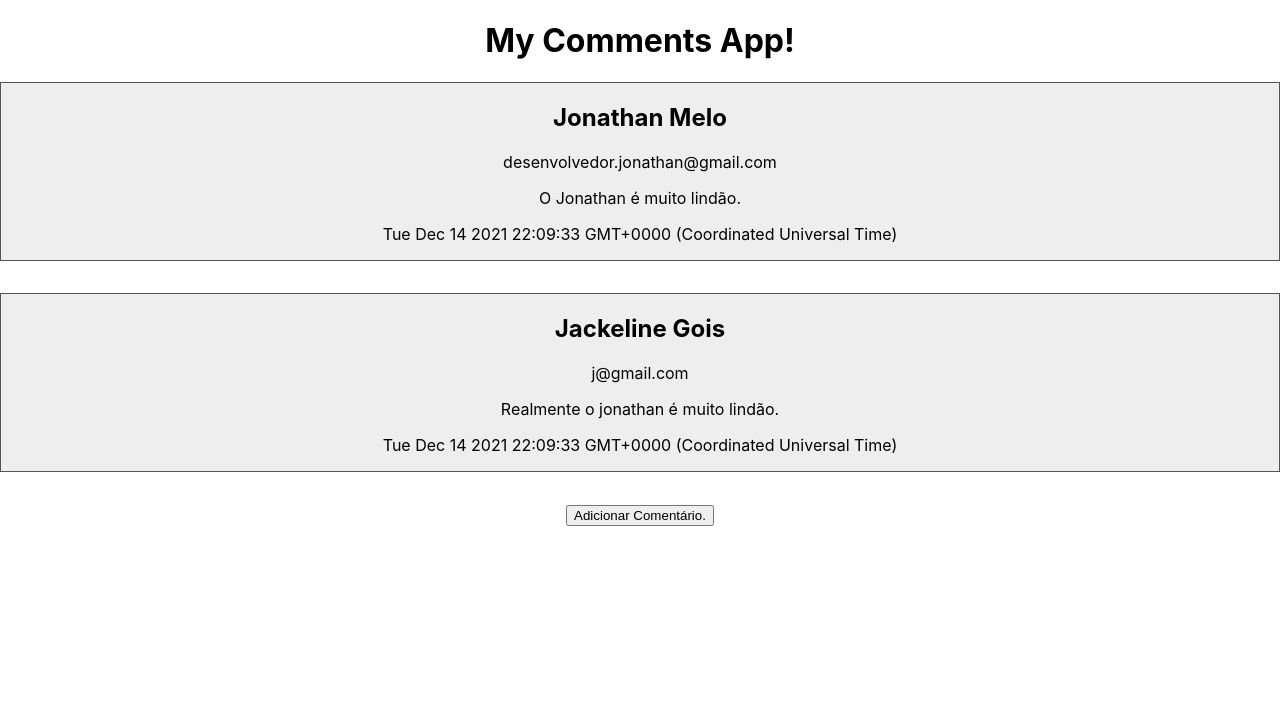
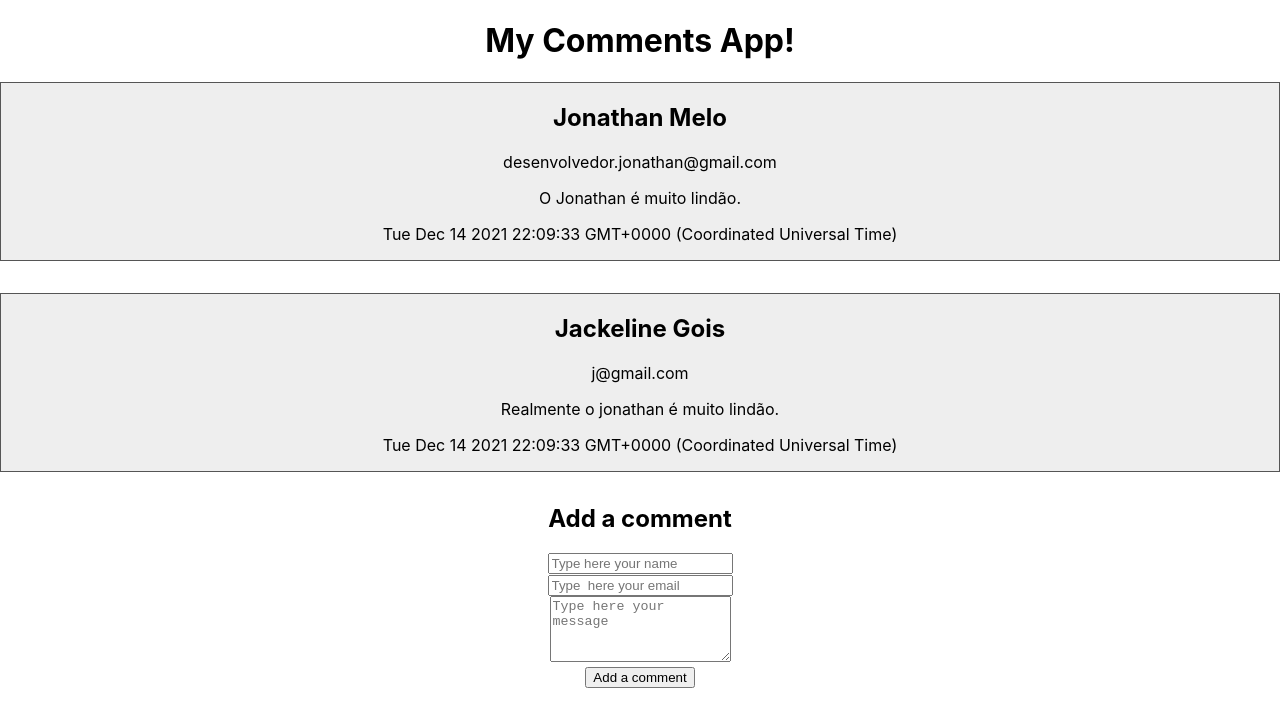
Before and after one commit to carreiraDesenvolvedor/reactjs-comment-app, a React (Create React App) app: page / in a window 1280 px wide. Shown: the top 726 px of the page. Built offline with nearby package versions, Linux system fonts and the light colour scheme.

Commit message:
Adicionando comentario no state a partir do formulário

```diff
--- a/src/App.js
+++ b/src/App.js
@@ -18,18 +18,34 @@
         message: "Realmente o jonathan é muito lindão.",
       },
     ],
+    form: {
+      name: "",
+      email: "",
+      message: "",
+    },
   };
 
-  addComment = () => {
-    const newComment = {
-      name: "Felipe Melo",
-      email: "felipe@gmail.com",
-      date: new Date(),
-      message: "De fato o Jonathan é muito lindo.",
-    };
+  addComment = (event) => {
+    event.preventDefault();
+
+    const newComment = { ...this.state.form, date: new Date() };
 
     this.setState({
       comments: [...this.state.comments, newComment],
+      form: {
+        name: "",
+        email: "",
+        message: "",
+      },
+    });
+  };
+
+  onFieldChanged = (event) => {
+    const newCommentForm = this.state.form;
+    newCommentForm[event.target.name] = event.target.value;
+
+    this.setState({
+      form: newCommentForm,
     });
   };
 
@@ -48,7 +64,40 @@
             />
           );
         })}
-        <button onClick={this.addComment}>Adicionar Comentário.</button>
+        <form onSubmit={this.addComment}>
+          <h2>Add a comment</h2>
+          <div>
+            <input
+              onChange={this.onFieldChanged}
+              value={this.state.form.name}
+              type="text"
+              name="name"
+              placeholder="Type here your name"
+              required="required"
+            />
+          </div>
+          <div>
+            <input
+              onChange={this.onFieldChanged}
+              value={this.state.form.email}
+              type="email"
+              name="email"
+              placeholder="Type  here your email"
+              required="required"
+            />
+          </div>
+          <div>
+            <textarea
+              onChange={this.onFieldChanged}
+              name="message"
+              rows="4"
+              placeholder="Type here your message"
+              value={this.state.form.message}
+              required="required"
+            />
+          </div>
+          <button type="submit">Add a comment</button>
+        </form>
       </div>
     );
   }
```
